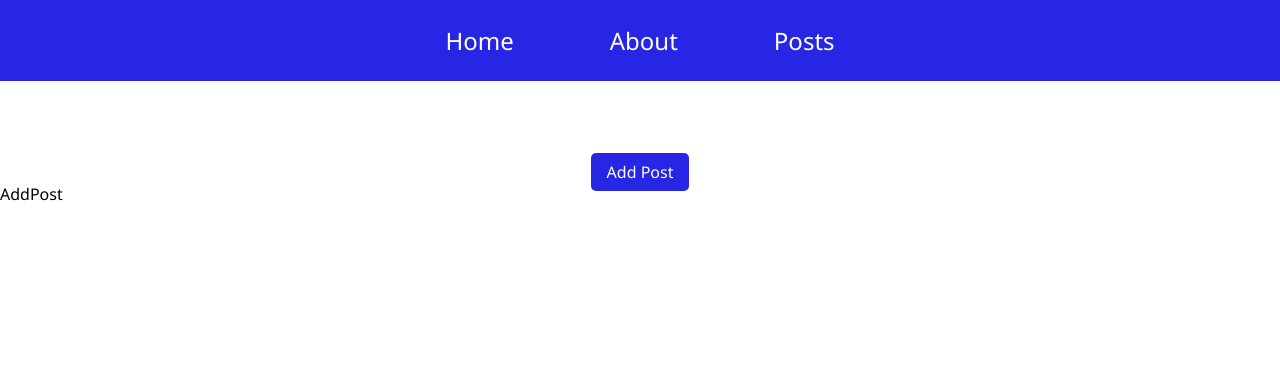
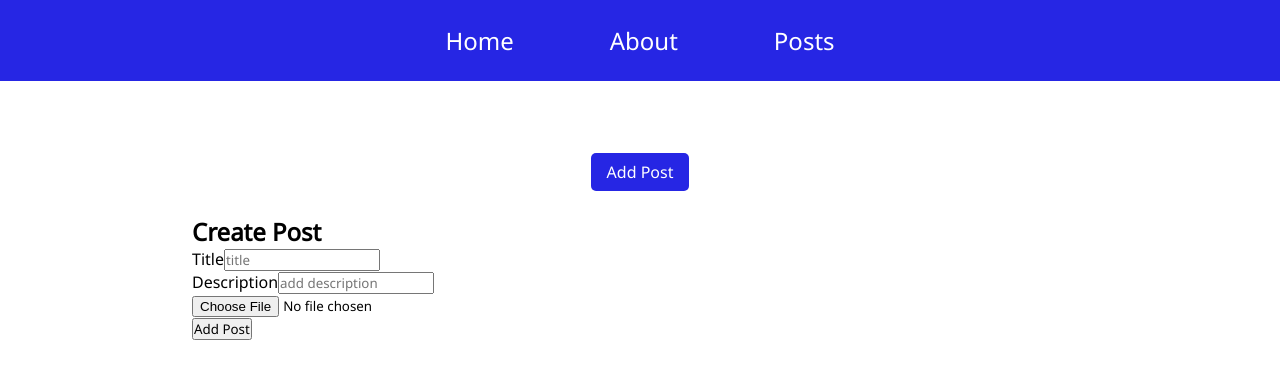
Before and after one commit to WMCharles/React-Blog, a React (Create React App) app: page /posts/addpost in a window 1280 px wide. Shown: the top 378 px of the page. Built offline with nearby package versions, Linux system fonts and the light colour scheme.

Commit message:
add input form

```diff
--- a/src/components/AddPost.js
+++ b/src/components/AddPost.js
@@ -2,6 +2,26 @@ import React from 'react'
 
 export default function AddPost() {
   return (
-    <div>AddPost</div>
+    <div>
+      <div className='posts addpost'>
+          <form>
+            <h2>Create Post</h2>
+            <div className='input-control'>
+              <label htmlFor='title'>Title</label>
+              <input type="text" placeholder="title"/>
+            </div>
+            <div className='input-control'>
+              <label htmlFor='description'>Description</label>
+              <input type="textarea" placeholder='add description' />
+            </div>
+            <div className='input-control'>
+              <input type="file"/>
+            </div>
+            <div className='input-control'>
+              <button type='submit'>Add Post</button>
+            </div>
+          </form>
+      </div>
+    </div>
   )
 }
```
